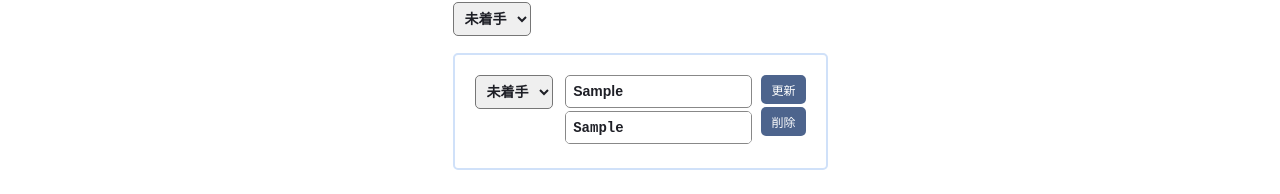
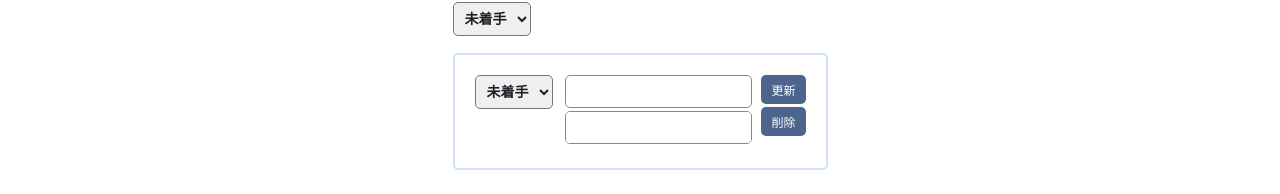
Before and after one commit to mikArai5/todo-list-app03, a React (Vite) app: page / in a window 1280 px wide. Both pictures are taken after typing "Sample", "Sample" into the empty fields and a click on the input "追加". Shown: the part 277-471 px from the top of the page. Built offline with nearby package versions, Linux system fonts and the light colour scheme.

Commit message:
add change

```diff
--- a/src/App.tsx
+++ b/src/App.tsx
@@ -166,14 +166,14 @@ export const App = () => {
                   <div className='todoEditContent'>
                     <input
                     type="text"
-                    value={todo.title}
+                    value={editTodo.title}
                     autoFocus
                     className='editForm'
                     onChange={(e) => handleTitleEdit(editTodo.id, e.target.value)}
                     />
                     <textarea
                       className='editTextarea'
-                      value={todo.detail}
+                      value={editTodo.detail}
                       onChange={(e) => handleDetailEdit(editTodo.id, e.target.value)}
                     />
                   </div>
```
